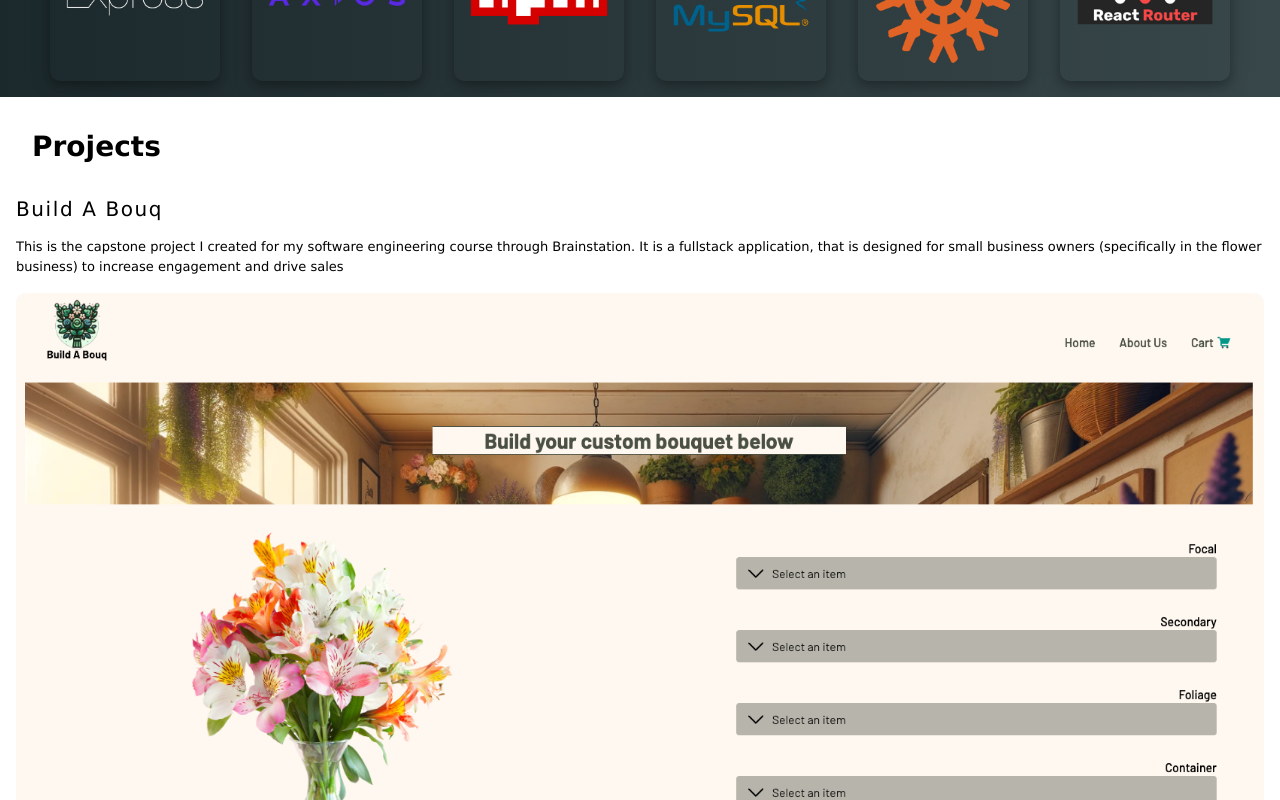
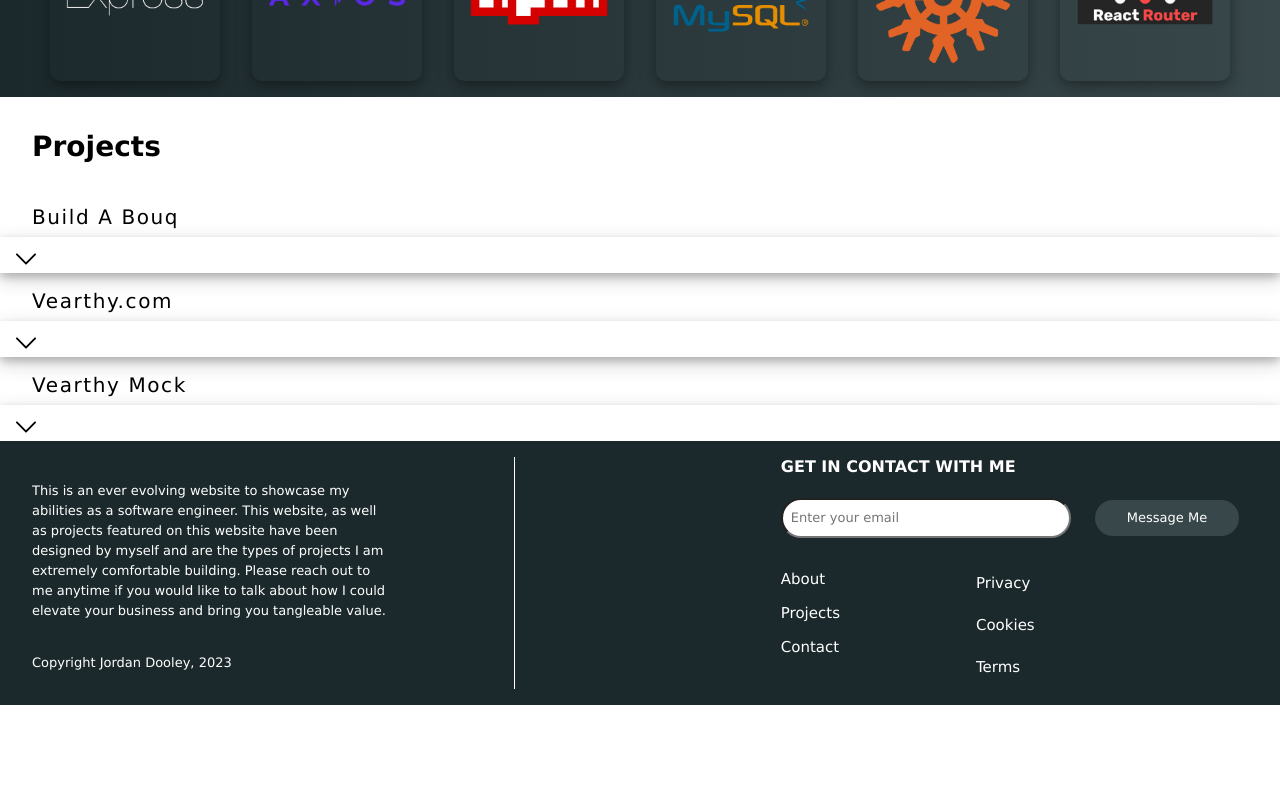
Before and after one commit to jaydools/portfolio, a React (Create React App) app: page / in a window 1280 px wide. Shown: the part 1560-2360 px from the top of the page. After the commit the page ends 2265 px from the top, so only its background shows below. Built offline with nearby package versions, Linux system fonts and the light colour scheme.

Commit message:
projects sections designed at a basic level

```diff
--- a/src/App.js
+++ b/src/App.js
@@ -5,6 +5,7 @@ import Hero from "./components/Hero/Hero";
 import Nav from "./components/Nav/Nav";
 import Burger from "./components/NavHamburg/Burger";
 import Projects from "./components/Projects/Projects";
+import ProjectsDropdown from "./components/ProjectsDropdown/ProjectsDropdown";
 import TechStack from "./components/TechStack/TechStack";
 
 function App() {
@@ -16,7 +17,7 @@ function App() {
                 <Hero />
                 <About />
                 <TechStack />
-                <Projects />
+                <ProjectsDropdown />
             </main>
             <Footer />
         </div>
--- a/src/components/About/About.scss
+++ b/src/components/About/About.scss
@@ -26,7 +26,7 @@
         rgba(255, 255, 255, 1) 35%,
         rgba(223, 223, 223, 1) 100%
     );
-    box-shadow: 0 4px 8px 0 rgba(0, 0, 0, 0.2), 0 6px 20px 0 rgba(0, 0, 0, 0.19);
+    box-shadow: $shadow;
     margin: 8rem 2.5rem 2rem 2.5rem;
     padding: 2rem;
 
@@ -57,7 +57,7 @@
 
     &__card {
         border-radius: $cardRadius;
-        box-shadow: 0 4px 8px 0 rgba(0, 0, 0, 0.2), 0 6px 20px 0 rgba(0, 0, 0, 0.19);
+        box-shadow: $shadow;
         background: linear-gradient(90deg, rgba(28, 41, 44, 1) 0%, rgba(56, 71, 74, 1) 100%);
         margin: 1rem;
         display: flex;
--- /dev/null
+++ b/src/components/Builda/Builda.js
@@ -0,0 +1,34 @@
+import React, { useState } from "react";
+import "./Builda.scss";
+import upArrow from "../../assets/icons/up-arrow.svg";
+import downArrow from "../../assets/icons/down-arrow.svg";
+import builder from "../../assets/builder.png";
+
+function Builda() {
+    const [isOpen, setIsOpen] = useState(false);
+
+    return (
+        <div className="dropdown">
+            <button onClick={() => setIsOpen(!isOpen)} className="dropdown__button">
+                {isOpen ? (
+                    <img src={upArrow} alt="Dropdown Arrow" className="dropdown__arrow" />
+                ) : (
+                    <img src={downArrow} alt="Dropdown Arrow" className="dropdown__arrow" />
+                )}
+            </button>
+            {isOpen && (
+                <div className="dropdown__content">
+                    <p className="dropdown__body">
+                        This is the capstone project I created for my software engineering course
+                        through Brainstation. It is a fullstack application, that is designed for
+                        small business owners (specifically in the flower business) to increase
+                        engagement and drive sales
+                    </p>
+                    <img src={builder} alt="Build a Bouq preview" className="dropdown__img" />
+                </div>
+            )}
+        </div>
+    );
+}
+
+export default Builda;
--- /dev/null
+++ b/src/components/Builda/Builda.scss
@@ -0,0 +1,32 @@
+@use "../../style/global" as *;
+@use "../../style/mixins" as *;
+@use "../../style/variables" as *;
+
+.dropdown {
+    box-shadow: $shadow;
+
+    &__arrow {
+        padding-left: 1rem;
+        height: 20px;
+        margin-top: 0.75rem;
+    }
+
+    &__body {
+        @include mobileP2;
+        margin: 1rem;
+    }
+
+    &__img {
+        width: 100%;
+    }
+
+    &__wrapper {
+        display: flex;
+    }
+
+    &__img-half {
+        padding: 1rem;
+        width: 40%;
+        margin: 0.75rem;
+    }
+}
--- a/src/components/ProjectsDropdown/ProjectsDropdown.js
+++ b/src/components/ProjectsDropdown/ProjectsDropdown.js
@@ -1,8 +1,27 @@
 import React from "react";
 import "./ProjectsDropdown.scss";
+import Builda from "../Builda/Builda";
+import VearthyReal from "../VearthyReal/VearthyReal";
+import VearthyMock from "../VearthyMock/VearthyMock";
 
 function ProjectsDropdown() {
-    return <div className="dropdown-container"></div>;
+    return (
+        <section className="dropdown-container">
+            <h2 className="dropdown-container__header">Projects</h2>
+            <article className="dropdown-one">
+                <h3 className="dropdown-container__subheader">Build A Bouq</h3>
+                <Builda />
+            </article>
+            <article className="dropdown-two">
+                <h3 className="dropdown-container__subheader">Vearthy.com</h3>
+                <VearthyReal />
+            </article>
+            <article className="dropdown-three">
+                <h3 className="dropdown-container__subheader">Vearthy Mock</h3>
+                <VearthyMock />
+            </article>
+        </section>
+    );
 }
 
 export default ProjectsDropdown;
--- a/src/components/ProjectsDropdown/ProjectsDropdown.scss
+++ b/src/components/ProjectsDropdown/ProjectsDropdown.scss
@@ -1,3 +1,16 @@
 @use "../../style/global" as *;
 @use "../../style/mixins" as *;
 @use "../../style/variables" as *;
+
+.dropdown-container {
+    &__header {
+        margin: 2rem;
+        @include mobileH1;
+    }
+
+    &__subheader {
+        @include mobileH3;
+        margin: 0.5rem 2rem;
+        padding-top: 0.5rem;
+    }
+}
--- a/src/components/TechStack/TechStack.scss
+++ b/src/components/TechStack/TechStack.scss
@@ -4,7 +4,6 @@
 
 .tec-container {
     margin: 2rem 0;
-
     background: linear-gradient(90deg, rgba(28, 41, 44, 1) 0%, rgba(56, 71, 74, 1) 100%);
 
     &__header {
@@ -29,7 +28,7 @@
     justify-content: center;
 
     &__icon {
-        box-shadow: 0 4px 8px 0 rgba(0, 0, 0, 0.2), 0 6px 20px 0 rgba(0, 0, 0, 0.19);
+        box-shadow: $shadow;
         width: 30%;
         max-width: 170px;
         padding: 1rem;
@@ -37,7 +36,7 @@
         border-radius: $cardRadius;
 
         &:hover {
-            box-shadow: 0 4px 8px 0 rgba(255, 255, 255, 0.2), 0 6px 20px 0 rgba(226, 226, 226, 0.19);
+            box-shadow: $shadow;
         }
     }
 }
--- /dev/null
+++ b/src/components/VearthyMock/VearthyMock.js
@@ -0,0 +1,45 @@
+import React, { useState } from "react";
+import "../Builda/Builda.scss";
+import upArrow from "../../assets/icons/up-arrow.svg";
+import downArrow from "../../assets/icons/down-arrow.svg";
+import mocktop from "../../assets/mocktop.png";
+import mockbottom from "../../assets/mockbottom.png";
+
+function VearthyMock() {
+    const [isOpen, setIsOpen] = useState(false);
+
+    return (
+        <div className="dropdown">
+            <button onClick={() => setIsOpen(!isOpen)} className="dropdown__button">
+                {isOpen ? (
+                    <img src={upArrow} alt="Dropdown Arrow" className="dropdown__arrow" />
+                ) : (
+                    <img src={downArrow} alt="Dropdown Arrow" className="dropdown__arrow" />
+                )}
+            </button>
+            {isOpen && (
+                <div className="dropdown__content">
+                    <p className="dropdown__body">
+                        This is a mock website that I use to come up with new ideas for layouts,
+                        styles and possabilities for what I could make my current Shopify store
+                        into.
+                    </p>
+                    <div className="dropdown__wrapper">
+                        <img
+                            src={mocktop}
+                            alt="Vearthy mock preview top"
+                            className="dropdown__img-half"
+                        />
+                        <img
+                            src={mockbottom}
+                            alt="Vearthy mock preview top"
+                            className="dropdown__img-half"
+                        />
+                    </div>
+                </div>
+            )}
+        </div>
+    );
+}
+
+export default VearthyMock;
--- /dev/null
+++ b/src/components/VearthyReal/VearthyReal.js
@@ -0,0 +1,43 @@
+import React, { useState } from "react";
+import "../Builda/Builda.scss";
+import upArrow from "../../assets/icons/up-arrow.svg";
+import downArrow from "../../assets/icons/down-arrow.svg";
+import vearthytop from "../../assets/vearthytop.png";
+import vearthybottom from "../../assets/vearthybottom.png";
+
+function VearthyReal() {
+    const [isOpen, setIsOpen] = useState(false);
+
+    return (
+        <div className="dropdown">
+            <button onClick={() => setIsOpen(!isOpen)} className="dropdown__button">
+                {isOpen ? (
+                    <img src={upArrow} alt="Dropdown Arrow" className="dropdown__arrow" />
+                ) : (
+                    <img src={downArrow} alt="Dropdown Arrow" className="dropdown__arrow" />
+                )}
+            </button>
+            {isOpen && (
+                <div className="dropdown__content">
+                    <p className="dropdown__body">
+                        This is Vearthy.com, an Ecommerce store that I founded and currently run.
+                    </p>
+                    <div className="dropdown__wrapper">
+                        <img
+                            src={vearthytop}
+                            alt="Vearthy mock preview top"
+                            className="dropdown__img-half"
+                        />
+                        <img
+                            src={vearthybottom}
+                            alt="Vearthy mock preview top"
+                            className="dropdown__img-half"
+                        />
+                    </div>
+                </div>
+            )}
+        </div>
+    );
+}
+
+export default VearthyReal;
--- a/src/style/_variables.scss
+++ b/src/style/_variables.scss
@@ -10,3 +10,5 @@ $third: #3b5436;
 $black: #242424;
 $white: #ffffff;
 $hover: rgb(218, 218, 218);
+
+$shadow: 0 4px 8px 0 rgba(0, 0, 0, 0.2), 0 6px 20px 0 rgba(0, 0, 0, 0.19);
```
Also changed, not shown: src/assets/icons/down-arrow.svg (added), src/assets/icons/up-arrow.svg (added).
